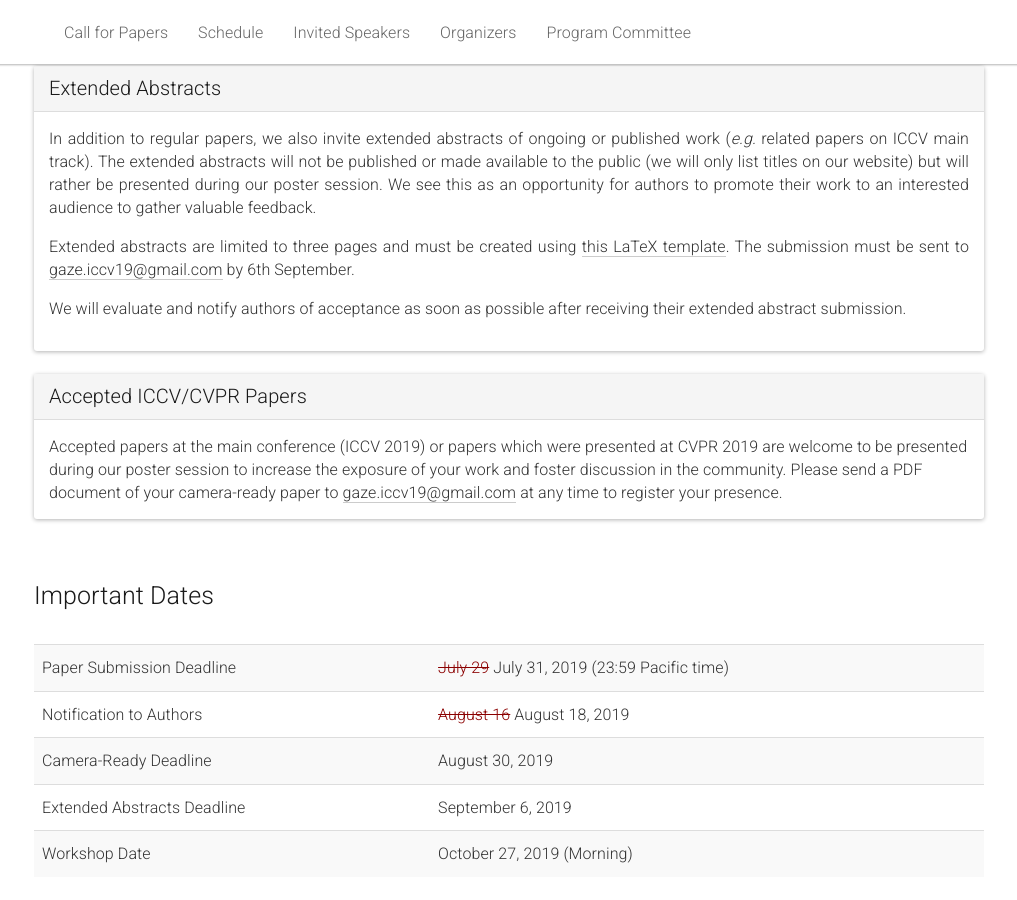
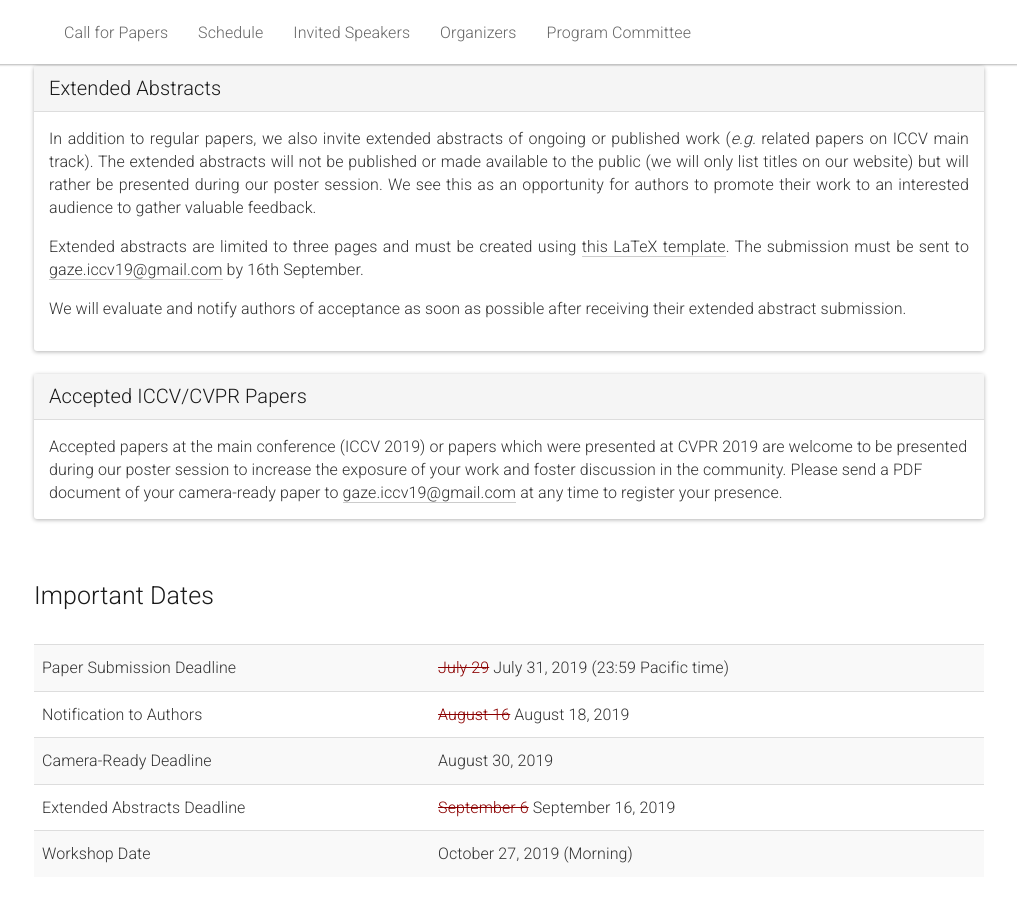
Before and after one commit to gazeworkshop/gazeworkshop.github.io, a Jekyll site: the page built from _pages/home.md, in a window 1280 px wide and 900 px high, scrolled down 1094 px. Shown: the whole window, without its empty margins (131-1148 px from the left). Built offline with Jekyll 4.4.1, drawn with Linux system fonts in a browser that asks for light colours.

Commit message:
Extend EA deadline

```diff
--- a/_pages/home.md
+++ b/_pages/home.md
@@ -83,7 +83,7 @@ The 1st Workshop on Gaze Estimation and Prediction in the Wild (GAZE 2019) at IC
           <p>
             In addition to regular papers, we also invite extended abstracts of ongoing or published work (<i>e.g.</i> related papers on ICCV main track). The extended abstracts will not be published or made available to the public (we will only list titles on our website) but will rather be presented during our poster session. We see this as an opportunity for authors to promote their work to an interested audience to gather valuable feedback.
           </p>
-          <p>Extended abstracts are limited to three pages and must be created using <a href="/static/GAZE 2019 Extended Abstract Template.zip" title="GAZE 2019 Extended Abstracts Template">this LaTeX template</a>. The submission must be sent to <a href="mailto:gaze.iccv19@gmail.com">gaze.iccv19@gmail.com</a> by 6th September.
+          <p>Extended abstracts are limited to three pages and must be created using <a href="/static/GAZE 2019 Extended Abstract Template.zip" title="GAZE 2019 Extended Abstracts Template">this LaTeX template</a>. The submission must be sent to <a href="mailto:gaze.iccv19@gmail.com">gaze.iccv19@gmail.com</a> by 16th September.
           </p>
           <p>
             We will evaluate and notify authors of acceptance as soon as possible after receiving their extended abstract submission.
@@ -126,7 +126,7 @@ The 1st Workshop on Gaze Estimation and Prediction in the Wild (GAZE 2019) at IC
         </tr>
         <tr>
           <td>Extended Abstracts Deadline</td>
-          <td>September 6, 2019</td>
+          <td><s style="color:darkred;">September 6</s> September 16, 2019</td>
         </tr>
         <tr>
           <td>Workshop Date</td>
```
